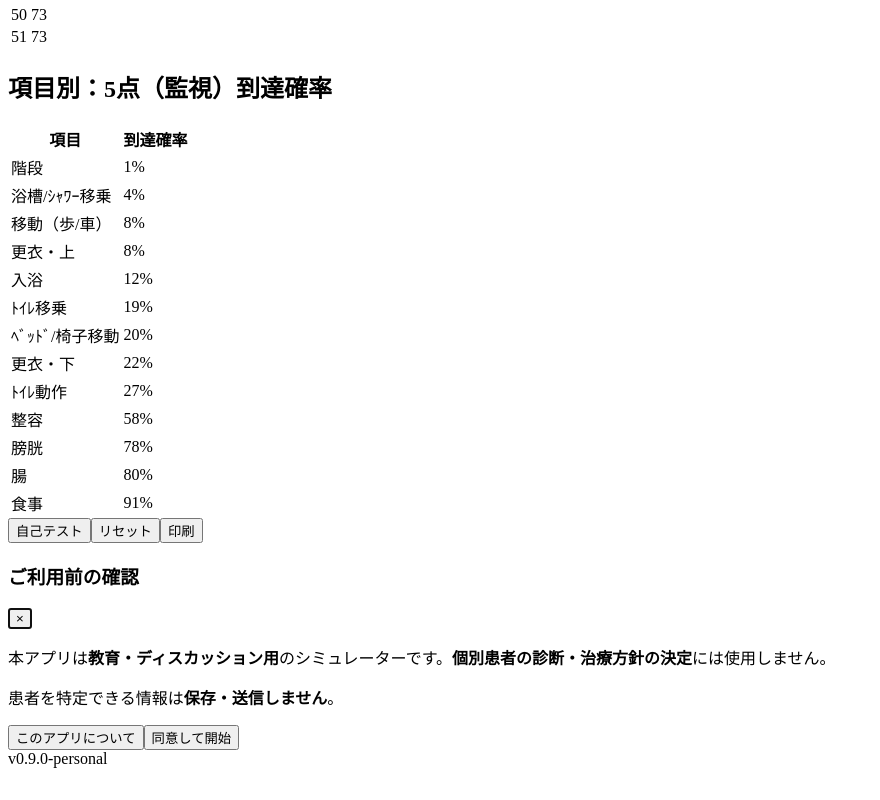
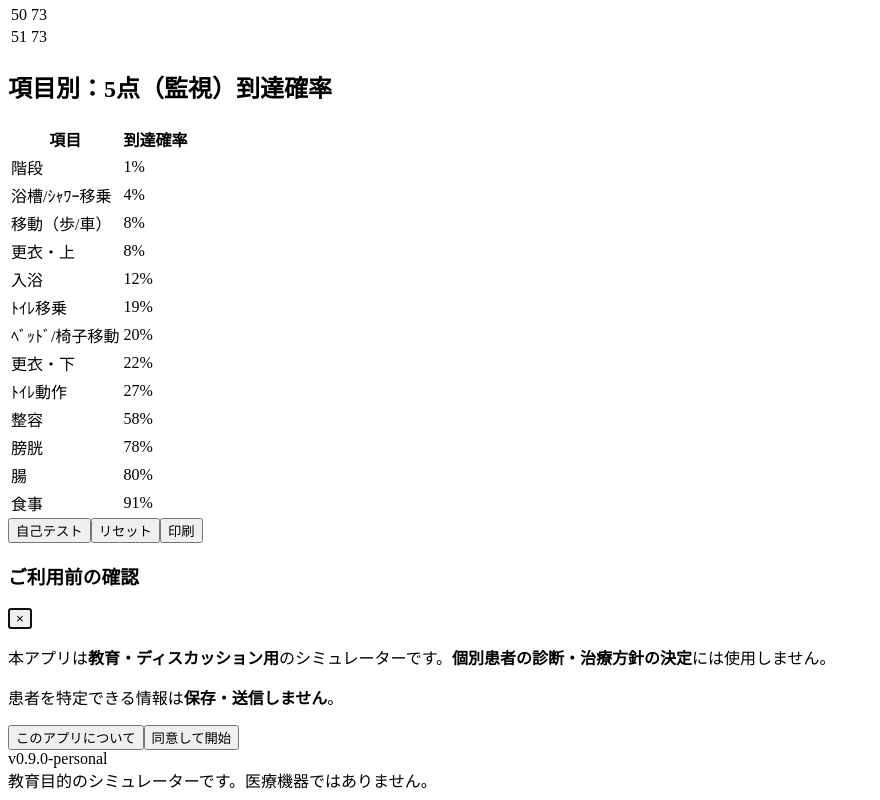
Before and after one commit to bodyworkself/-ADL-, a Next.js app: page / in a window 1280 px wide. Shown: the part 3380-4180 px from the top of the page, without its empty margins (0-880 px from the left). Before the commit the page ends 4156 px from the top, so only its background shows below. Built offline with nearby package versions, Linux system fonts and the light colour scheme.

Commit message:
Update layout.tsx

```diff
--- a/app/layout.tsx
+++ b/app/layout.tsx
@@ -1,9 +1,21 @@
-export const metadata = { title: 'ADL 予後予測' }
+// app/layout.tsx
+export const metadata = { title: "ADL 予後予測" };
 
 export default function RootLayout({ children }: { children: React.ReactNode }) {
   return (
     <html lang="ja">
-      <body>{children}</body>
+      <head>
+        {/* ① これを追加（最優先で読み込み） */}
+        <script src="https://cdn.tailwindcss.com"></script>
+      </head>
+      <body className="bg-gray-50 text-gray-900">
+        {/* ② 既存の子要素 */}
+        {children}
+        {/* ③ 免責の常時表示（個人利用版・医療機器ではない） */}
+        <div className="fixed bottom-2 right-2 text-[11px] text-slate-600 bg-white/80 backdrop-blur px-2 py-1 rounded border">
+          教育目的のシミュレーターです。医療機器ではありません。
+        </div>
+      </body>
     </html>
-  )
+  );
 }
```
